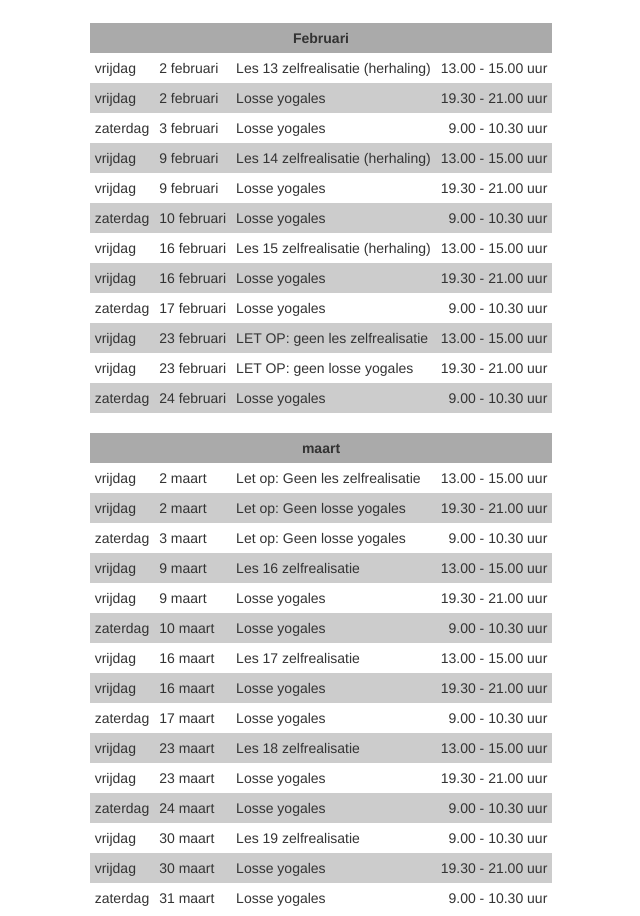
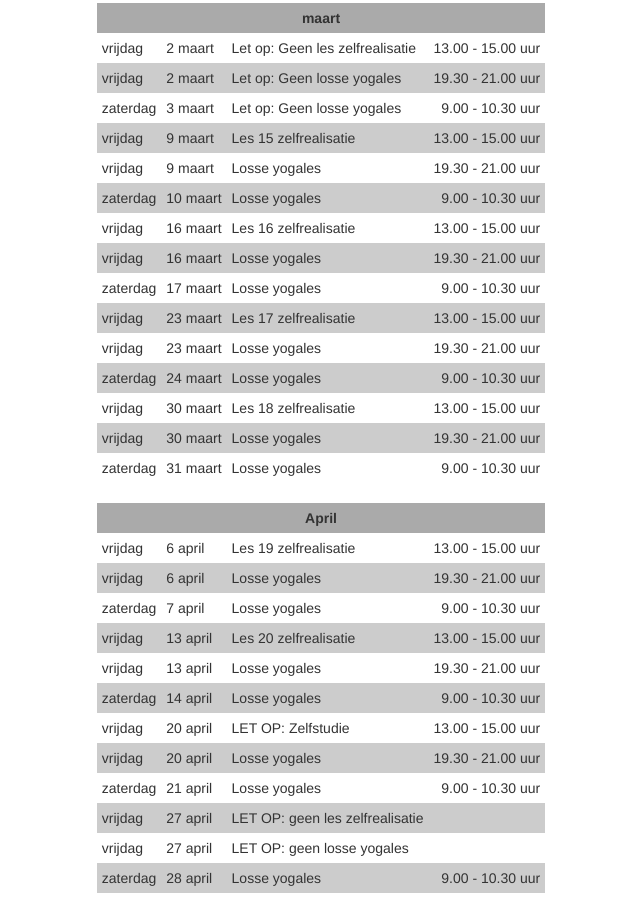
Before and after one commit to hermanvand/website-ssstil, a plain HTML site: page index.html in a window 1280 px wide. Shown: the part 2220-3136 px from the top of the page, without its empty margins (319-959 px from the left). Drawn offline with Linux system fonts and the light colour scheme.

Commit message:
agenda april en nieuwe lessen

```diff
--- a/index.html
+++ b/index.html
@@ -215,89 +215,6 @@ Mag iedereen gelukkig zijn, dat is onze wens, niet alleen voor dit nieuwe jaar,
 
 <table align="center">
 
-
-	<td style="padding:10px;" colspan="4"></td>
-</tr>
-
-<tr style="background-color:#aaa;" >
-	<td style="padding:5px;text-align:center;font-weight:bold;" colspan="4">Februari</td>
-</tr>
-<tr>
-	<td style="padding:5px;">vrijdag</td>
-	<td style="padding:5px;">2 februari</td>
-	<td style="padding:5px;">Les 13 zelfrealisatie (herhaling)</td>
-	<td style="padding:5px;text-align:right">13.00 - 15.00 uur </td>
-</tr>
-<tr style="background-color:#ccc;" >
-	<td style="padding:5px;">vrijdag</td>
-	<td style="padding:5px;">2 februari </td>
-	<td style="padding:5px;">Losse yogales</td>
-	<td style="padding:5px;text-align:right">19.30 - 21.00 uur</td>
-</tr>
-<tr>
-	<td style="padding:5px;">zaterdag</td>
-	<td style="padding:5px;">3 februari</td>
-	<td style="padding:5px;">Losse yogales</td>
-	<td style="padding:5px;text-align:right">9.00 - 10.30 uur </td>
-</tr>
-<tr style="background-color:#ccc;" >
-	<td style="padding:5px;">vrijdag</td>
-	<td style="padding:5px;">9 februari</td>
-	<td style="padding:5px;">Les 14 zelfrealisatie (herhaling)</td>
-	<td style="padding:5px;text-align:right">13.00 - 15.00 uur </td>
-</tr>
-<tr>
-	<td style="padding:5px;">vrijdag</td>
-	<td style="padding:5px;">9 februari</td>
-	<td style="padding:5px;">Losse yogales</td>
-	<td style="padding:5px;text-align:right">19.30 - 21.00 uur</td>
-</tr>
-<tr style="background-color:#ccc;" >
-	<td style="padding:5px;">zaterdag</td>
-	<td style="padding:5px;">10 februari</td></td>
-	<td style="padding:5px;">Losse yogales</td>
-	<td style="padding:5px;text-align:right">9.00 - 10.30 uur </td>
-</tr>
-<tr>
-	<td style="padding:5px;">vrijdag</td>
-	<td style="padding:5px;">16 februari</td>
-	<td style="padding:5px;">Les 15 zelfrealisatie (herhaling)</td>
-	<td style="padding:5px;text-align:right">13.00 - 15.00 uur </td>
-</tr>
-<tr style="background-color:#ccc;" >
-	<td style="padding:5px;">vrijdag</td>
-	<td style="padding:5px;">16 februari</td>
-	<td style="padding:5px;">Losse yogales</td>
-	<td style="padding:5px;text-align:right">19.30 - 21.00 uur</td>
-</tr>
-<tr>
-	<td style="padding:5px;">zaterdag</td>
-	<td style="padding:5px;">17 februari</td>
-	<td style="padding:5px;">Losse yogales</td>
-	<td style="padding:5px;text-align:right">9.00 - 10.30 uur </td>
-</tr>
-<tr style="background-color:#ccc;" >
-	<td style="padding:5px;">vrijdag</td>
-	<td style="padding:5px;">23 februari</td>
-	<td style="padding:5px;">LET OP: geen les zelfrealisatie</td>
-	<td style="padding:5px;text-align:right">13.00 - 15.00 uur </td>
-</tr>
-<tr>
-	<td style="padding:5px;">vrijdag</td>
-	<td style="padding:5px;">23 februari </td>
-	<td style="padding:5px;">LET OP: geen losse yogales</td>
-	<td style="padding:5px;text-align:right">19.30 - 21.00 uur</td>
-</tr>
-<tr style="background-color:#ccc;" >
-	<td style="padding:5px;">zaterdag</td>
-	<td style="padding:5px;">24 februari</td>
-	<td style="padding:5px;">Losse yogales</td>
-	<td style="padding:5px;text-align:right">9.00 - 10.30 uur </td>
-</tr>
-
-<tr>
-	<td style="padding:10px;" colspan="4"></td>
-</tr>
 <tr style="background-color:#aaa;" >
 	<td style="padding:5px;text-align:center;font-weight:bold;" colspan="4">maart</td>
 	</tr>
@@ -322,7 +239,7 @@ Mag iedereen gelukkig zijn, dat is onze wens, niet alleen voor dit nieuwe jaar,
 <tr style="background-color:#ccc;" >
 	<td style="padding:5px;">vrijdag</td>
 	<td style="padding:5px;">9 maart</td>
-	<td style="padding:5px;">Les 16 zelfrealisatie</td>
+	<td style="padding:5px;">Les 15 zelfrealisatie</td>
 	<td style="padding:5px;text-align:right">13.00 - 15.00 uur </td>
 </tr>
 <tr>
@@ -340,7 +257,7 @@ Mag iedereen gelukkig zijn, dat is onze wens, niet alleen voor dit nieuwe jaar,
 <tr>
 	<td style="padding:5px;">vrijdag</td>
 	<td style="padding:5px;">16 maart</td>
-	<td style="padding:5px;">Les 17 zelfrealisatie </td>
+	<td style="padding:5px;">Les 16 zelfrealisatie </td>
 	<td style="padding:5px;text-align:right">13.00 - 15.00 uur </td>
 </tr>
 <tr style="background-color:#ccc;" >
@@ -358,7 +275,7 @@ Mag iedereen gelukkig zijn, dat is onze wens, niet alleen voor dit nieuwe jaar,
 <tr style="background-color:#ccc;" >
 	<td style="padding:5px;">vrijdag</td>
 	<td style="padding:5px;">23 maart</td>
-	<td style="padding:5px;">Les 18 zelfrealisatie</td>
+	<td style="padding:5px;">Les 17 zelfrealisatie</td>
 	<td style="padding:5px;text-align:right">13.00 - 15.00 uur </td>
 </tr>
 <tr>
@@ -376,8 +293,8 @@ Mag iedereen gelukkig zijn, dat is onze wens, niet alleen voor dit nieuwe jaar,
 <tr>
 	<td style="padding:5px;">vrijdag</td>
 	<td style="padding:5px;">30 maart</td>
-	<td style="padding:5px;">Les 19 zelfrealisatie</td>
-	<td style="padding:5px;text-align:right">9.00 - 10.30 uur </td>
+	<td style="padding:5px;">Les 18 zelfrealisatie</td>
+	<td style="padding:5px;text-align:right">13.00 - 15.00 uur </td>
 	</tr>
 <tr style="background-color:#ccc;" >
 	<td style="padding:5px;">vrijdag</td>
@@ -390,6 +307,88 @@ Mag iedereen gelukkig zijn, dat is onze wens, niet alleen voor dit nieuwe jaar,
 	<td style="padding:5px;">31 maart</td>
 	<td style="padding:5px;">Losse yogales</td>
 	<td style="padding:5px;text-align:right">9.00 - 10.30 uur </td>
+</tr>
+
+<tr>
+	<td style="padding:10px;" colspan="4"></td>
+</tr>
+
+
+<tr style="background-color:#aaa;" >
+	<td style="padding:5px;text-align:center;font-weight:bold;" colspan="4">April</td>
+</tr>
+<tr>
+	<td style="padding:5px;">vrijdag</td>
+	<td style="padding:5px;">6 april</td>
+	<td style="padding:5px;">Les 19 zelfrealisatie</td>
+	<td style="padding:5px;text-align:right">13.00 - 15.00 uur </td>
+</tr>
+<tr style="background-color:#ccc;" >
+	<td style="padding:5px;">vrijdag</td>
+	<td style="padding:5px;">6 april</td>
+	<td style="padding:5px;">Losse yogales</td>
+	<td style="padding:5px;text-align:right">19.30 - 21.00 uur</td>
+</tr>
+<tr>
+	<td style="padding:5px;">zaterdag</td>
+	<td style="padding:5px;">7 april</td>
+	<td style="padding:5px;">Losse yogales</td>
+	<td style="padding:5px;text-align:right">9.00 - 10.30 uur </td>
+</tr>
+<tr style="background-color:#ccc;" >
+	<td style="padding:5px;">vrijdag</td>
+	<td style="padding:5px;">13 april</td>
+	<td style="padding:5px;">Les 20 zelfrealisatie</td>
+	<td style="padding:5px;text-align:right">13.00 - 15.00 uur </td>
+</tr>
+<tr>
+	<td style="padding:5px;">vrijdag</td>
+	<td style="padding:5px;">13 april</td>
+	<td style="padding:5px;">Losse yogales</td>
+	<td style="padding:5px;text-align:right">19.30 - 21.00 uur</td>
+</tr>
+<tr style="background-color:#ccc;" >
+	<td style="padding:5px;">zaterdag</td>
+	<td style="padding:5px;">14 april</td></td>
+	<td style="padding:5px;">Losse yogales</td>
+	<td style="padding:5px;text-align:right">9.00 - 10.30 uur </td>
+</tr>
+<tr>
+	<td style="padding:5px;">vrijdag</td>
+	<td style="padding:5px;">20 april</td>
+	<td style="padding:5px;">LET OP: Zelfstudie</td>
+	<td style="padding:5px;text-align:right">13.00 - 15.00 uur </td>
+</tr>
+<tr style="background-color:#ccc;" >
+	<td style="padding:5px;">vrijdag</td>
+	<td style="padding:5px;">20 april</td>
+	<td style="padding:5px;">Losse yogales</td>
+	<td style="padding:5px;text-align:right">19.30 - 21.00 uur</td>
+</tr>
+<tr>
+	<td style="padding:5px;">zaterdag</td>
+	<td style="padding:5px;">21 april</td>
+	<td style="padding:5px;">Losse yogales</td>
+	<td style="padding:5px;text-align:right">9.00 - 10.30 uur </td>
+</tr>
+<tr style="background-color:#ccc;" >
+	<td style="padding:5px;">vrijdag</td>
+	<td style="padding:5px;">27 april</td>
+	<td style="padding:5px;">LET OP: geen les zelfrealisatie</td>
+	<td style="padding:5px;text-align:right"></td>
+</tr>
+<tr>
+	<td style="padding:5px;">vrijdag</td>
+	<td style="padding:5px;">27 april</td>
+	<td style="padding:5px;">LET OP: geen losse yogales</td>
+	<td style="padding:5px;text-align:right"></td>
+</tr>
+<tr style="background-color:#ccc;" >
+	<td style="padding:5px;">zaterdag</td>
+	<td style="padding:5px;">28 april</td>
+	<td style="padding:5px;">Losse yogales</td>
+	<td style="padding:5px;text-align:right">9.00 - 10.30 uur </td>
+</tr>
 
 </table>
 
```
Also changed, not shown: 3 other files.
